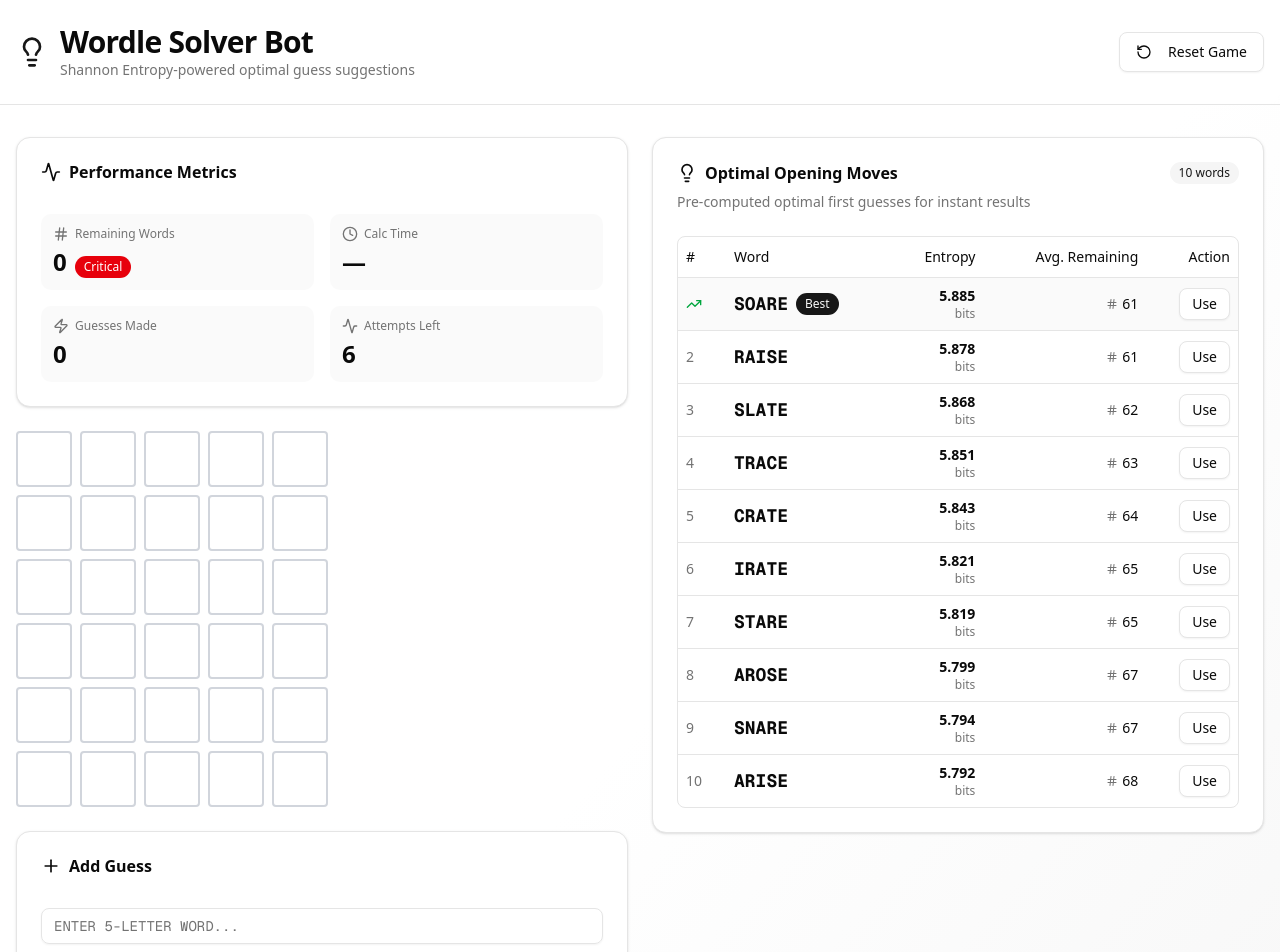
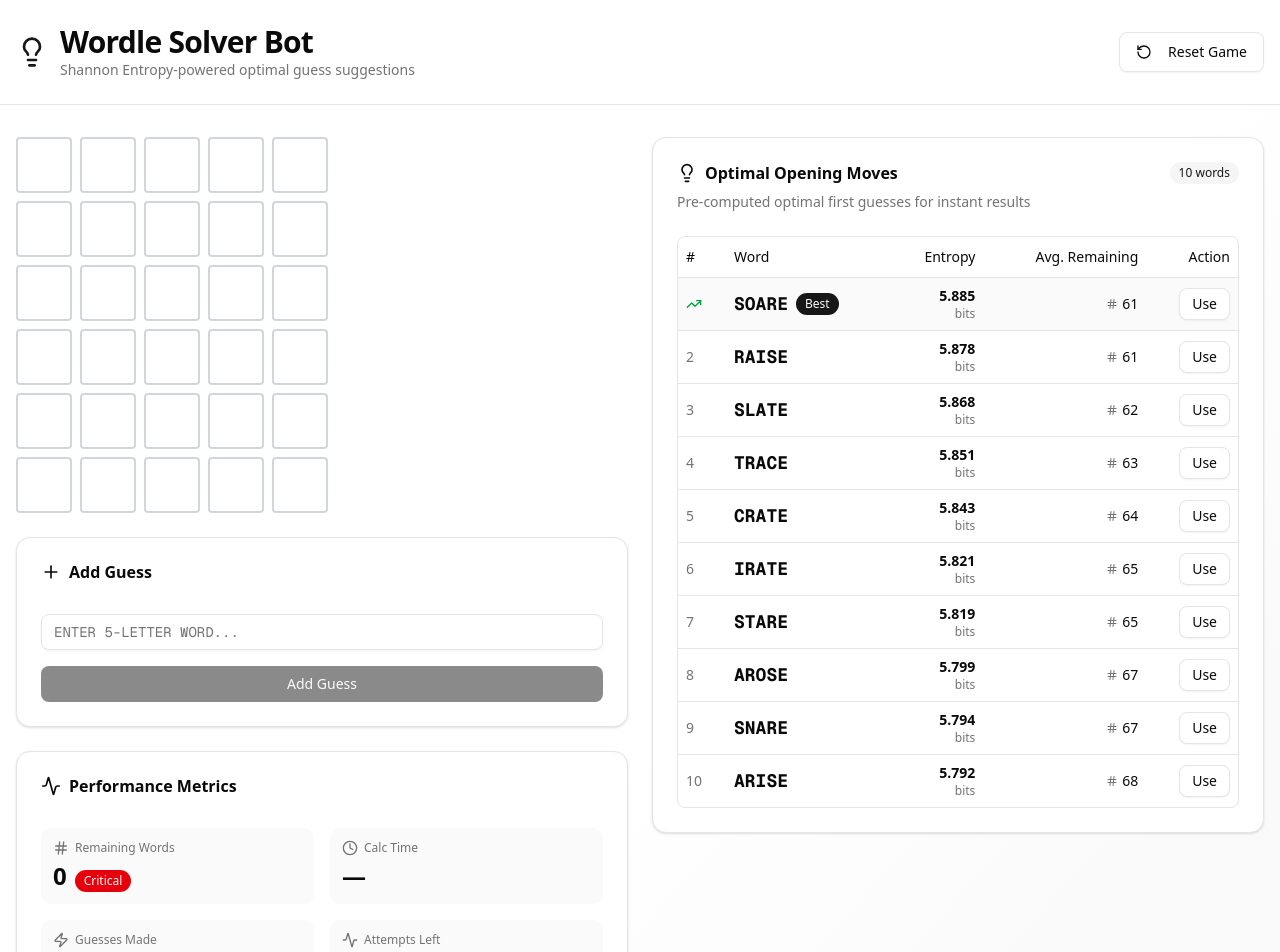
Before and after one commit to P4ST4S/next-wordle-bot, a Next.js app: page / in a window 1280 px wide. Shown: the top 952 px of the page. Built offline with nearby package versions, Linux system fonts and the light colour scheme.

Commit message:
feat: reorder Performance Stats component for improved visibility in Wordle solver UI

```diff
--- a/app/page.tsx
+++ b/app/page.tsx
@@ -118,16 +118,6 @@ export default function WordleSolverPage() {
         <div className="grid grid-cols-1 lg:grid-cols-2 gap-6">
           {/* Left Column: Game Board & Input */}
           <div className="space-y-6">
-            {/* Performance Stats */}
-            <PerformanceStats
-              remainingWords={solver.gameState.remainingWords.length}
-              calculationTime={solver.calculationTime}
-              progress={solver.progress}
-              isCalculating={solver.isCalculating}
-              totalGuesses={solver.gameState.guesses.length}
-              remainingAttempts={solver.remainingAttempts}
-            />
-
             {/* Wordle Board */}
             <WordleBoard guesses={solver.gameState.guesses} />
 
@@ -141,6 +131,16 @@ export default function WordleSolverPage() {
                 />
               </div>
             )}
+
+            {/* Performance Stats */}
+            <PerformanceStats
+              remainingWords={solver.gameState.remainingWords.length}
+              calculationTime={solver.calculationTime}
+              progress={solver.progress}
+              isCalculating={solver.isCalculating}
+              totalGuesses={solver.gameState.guesses.length}
+              remainingAttempts={solver.remainingAttempts}
+            />
 
             {/* Game Over Message */}
             {solver.isOver && (
```
